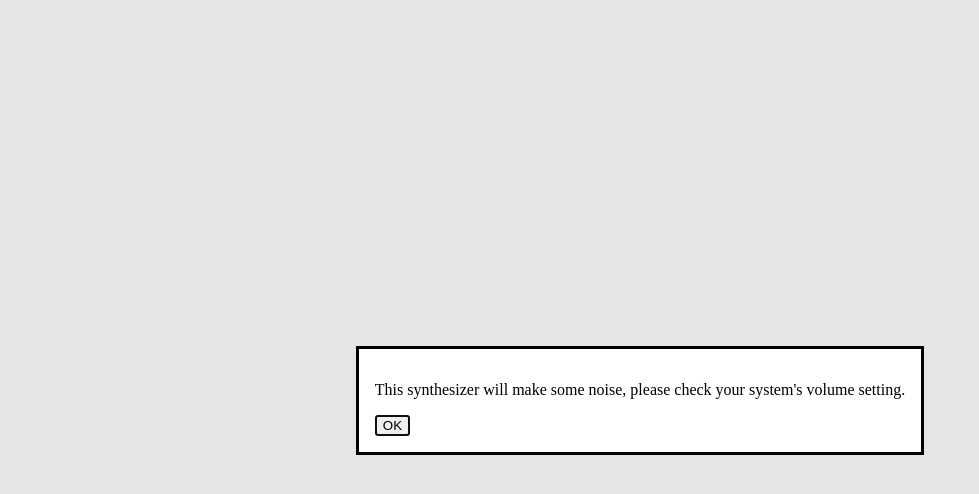
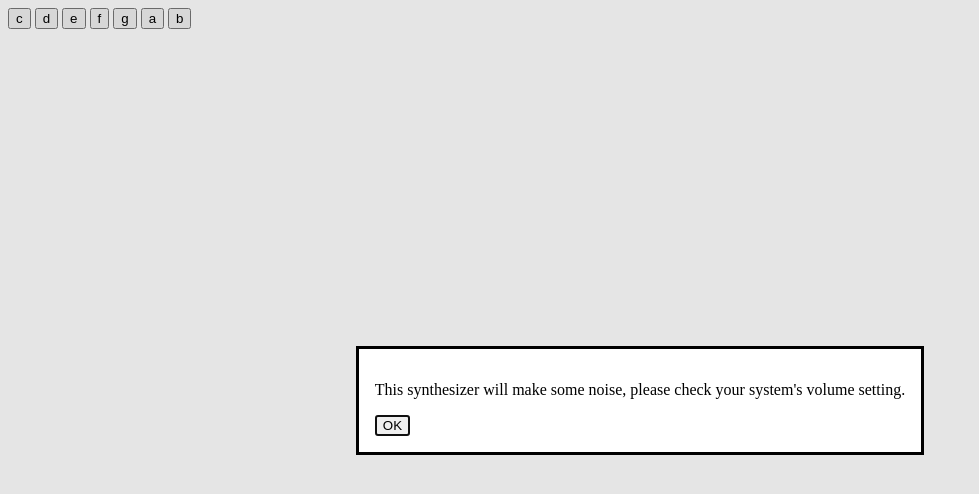
Before and after one commit to jwyangg/idad-simple-keyboard-ui, a plain HTML site: page index.html in a window 1280 px wide. Shown: the whole page, without its empty margins (0-979 px from the left). Drawn offline with nearby package versions, Linux system fonts and the light colour scheme.

Commit message:
added first octave buttons

```diff
--- a/index.html
+++ b/index.html
@@ -1,17 +1,15 @@
 <!DOCTYPE html>
 <html lang="en">
-
   <head>
-
-  <meta charset="utf-8">
-  <meta name="viewport" content="width=device-width, initial-scale=1.0">
+    <meta charset="utf-8" />
+    <meta name="viewport" content="width=device-width, initial-scale=1.0" />
 
     <!-- Import our external library, Tone.js -->
     <!-- Note that unlike the other code files we want it to load before anything else so we don't include defer -->
     <script src="http://unpkg.com/tone"></script>
 
     <!-- Import our CSS stylesheet -->
-  <link rel="stylesheet" href="style.css">
+    <link rel="stylesheet" href="style.css" />
 
     <!-- Import our JS file -->
     <script src="keyboardController.js" defer></script>
@@ -22,21 +20,28 @@
        and other contributors -->
     <!-- They are licensed under CC-BY 4.0 as linked below -->
     <!-- https://creativecommons.org/licenses/by/4.0/ -->
-  <link rel="icon" type="image/png" href="./assets/favicon.png">
-
+    <link rel="icon" type="image/png" href="./assets/favicon.png" />
   </head>
 
   <body>
-
     <!-- Intro Modal popup -->
     <!-- Websites are subject to an autoplay policy, so need user interaction before making sound -->
     <!-- In this case we use the interaction of closing the modal to trigger loading the synth -->
     <!-- https://developer.mozilla.org/en-US/docs/Web/Media/Guides/Autoplay -->
     <dialog id="introDialog">
-      <p>This synthesizer will make some noise, please check your system's volume setting.</p>
+      <p>
+        This synthesizer will make some noise, please check your system's volume
+        setting.
+      </p>
       <button id="dialogCloseButton" autofocus>OK</button>
     </dialog>
 
+    <button class="whiteKey">c</button>
+    <button class="whiteKey">d</button>
+    <button class="whiteKey">e</button>
+    <button class="whiteKey">f</button>
+    <button class="whiteKey">g</button>
+    <button class="whiteKey">a</button>
+    <button class="whiteKey">b</button>
   </body>
-
 </html>
```
Lines whose indentation alone changed are shown as unchanged.
